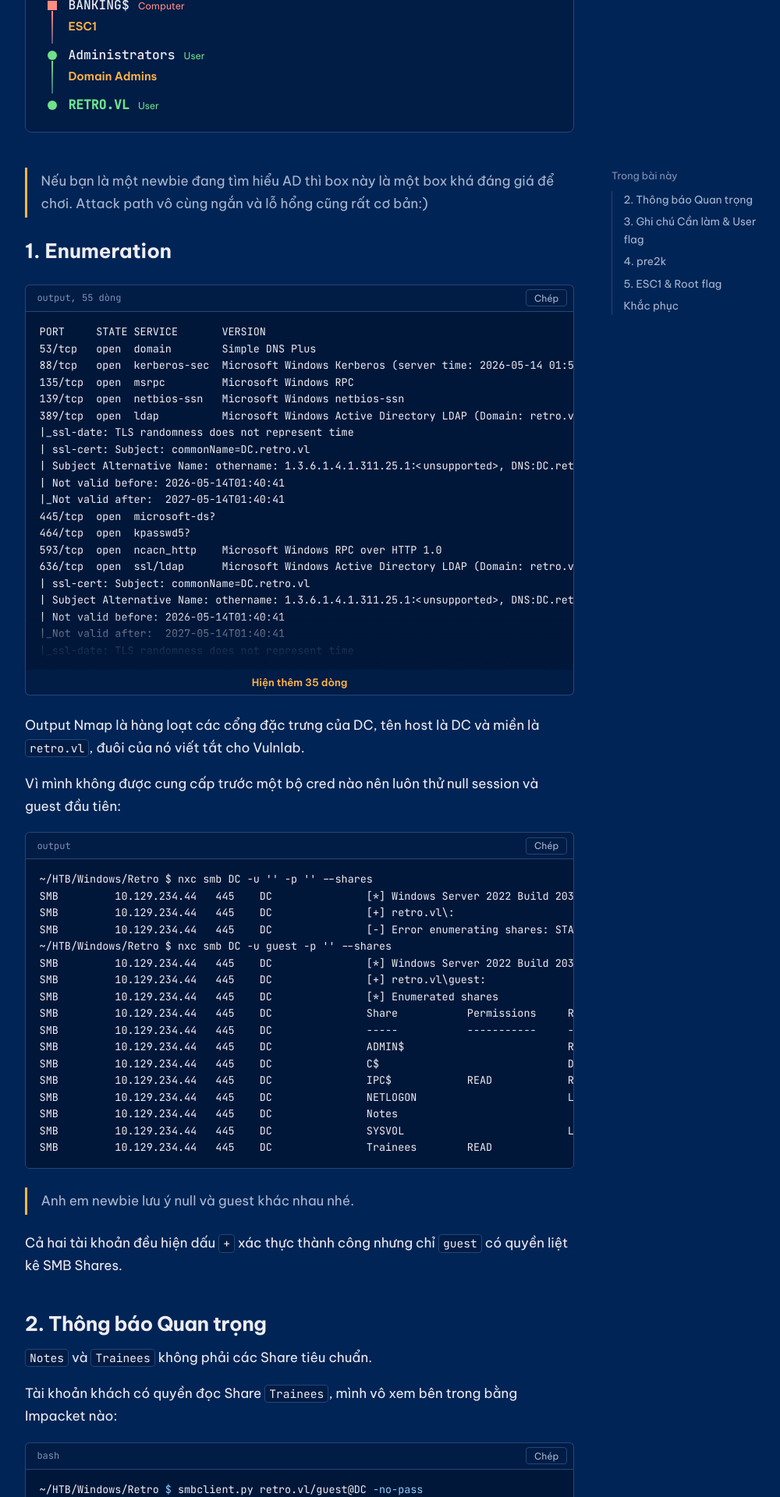
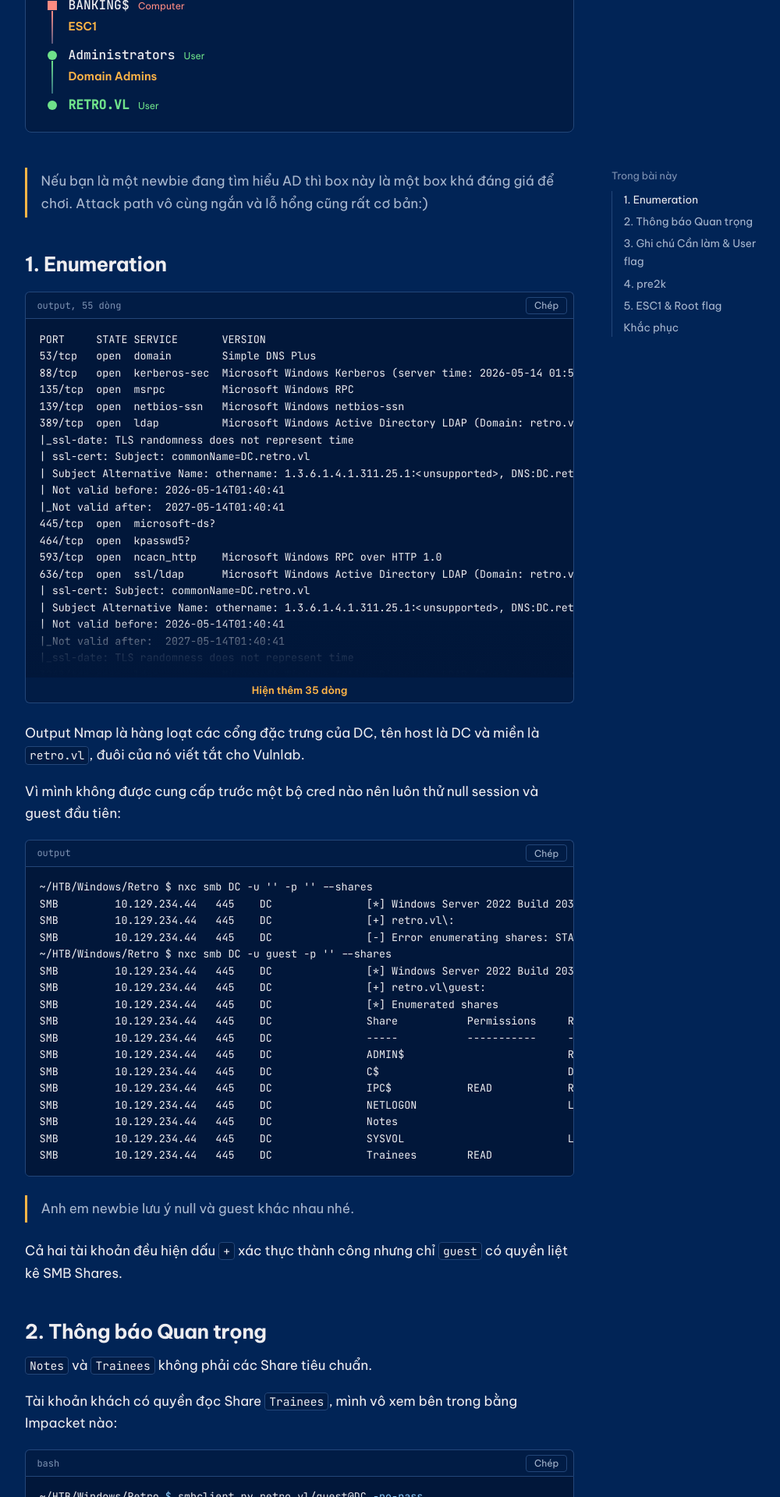
Before and after one commit to Luv3rie/Luv3rie.github.io, a Jekyll site: the page built from _posts/2026-11-13-htb-retro.md, in a window 1280 px wide. Shown: the part 526-2446 px from the top of the page at 78% size, without its empty margins (256-1256 px from the left). Built offline with Jekyll 4.4.1, drawn with Linux system fonts in a browser that asks for light colours.

Commit message:
fix htb-retro

````diff
--- a/_posts/2026-11-13-htb-retro.md
+++ b/_posts/2026-11-13-htb-retro.md
@@ -25,7 +25,7 @@ attack_path:
 > Nếu bạn là một newbie đang tìm hiểu AD thì box này là một box khá đáng giá để chơi.
 > Attack path vô cùng ngắn và lỗ hổng cũng rất cơ bản:)
 
-# 1. Enumeration
+## 1. Enumeration
 
 ```
 PORT     STATE SERVICE       VERSION
````
